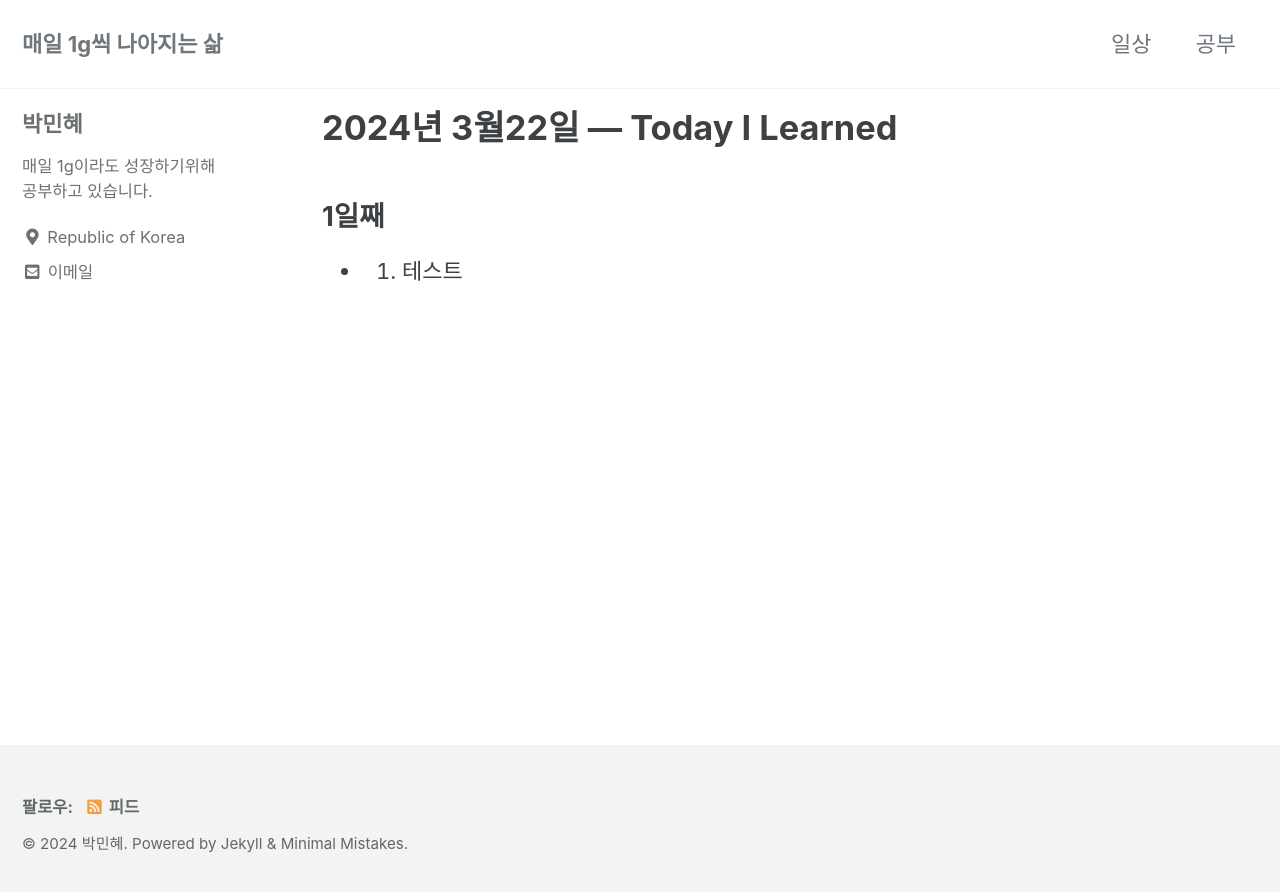
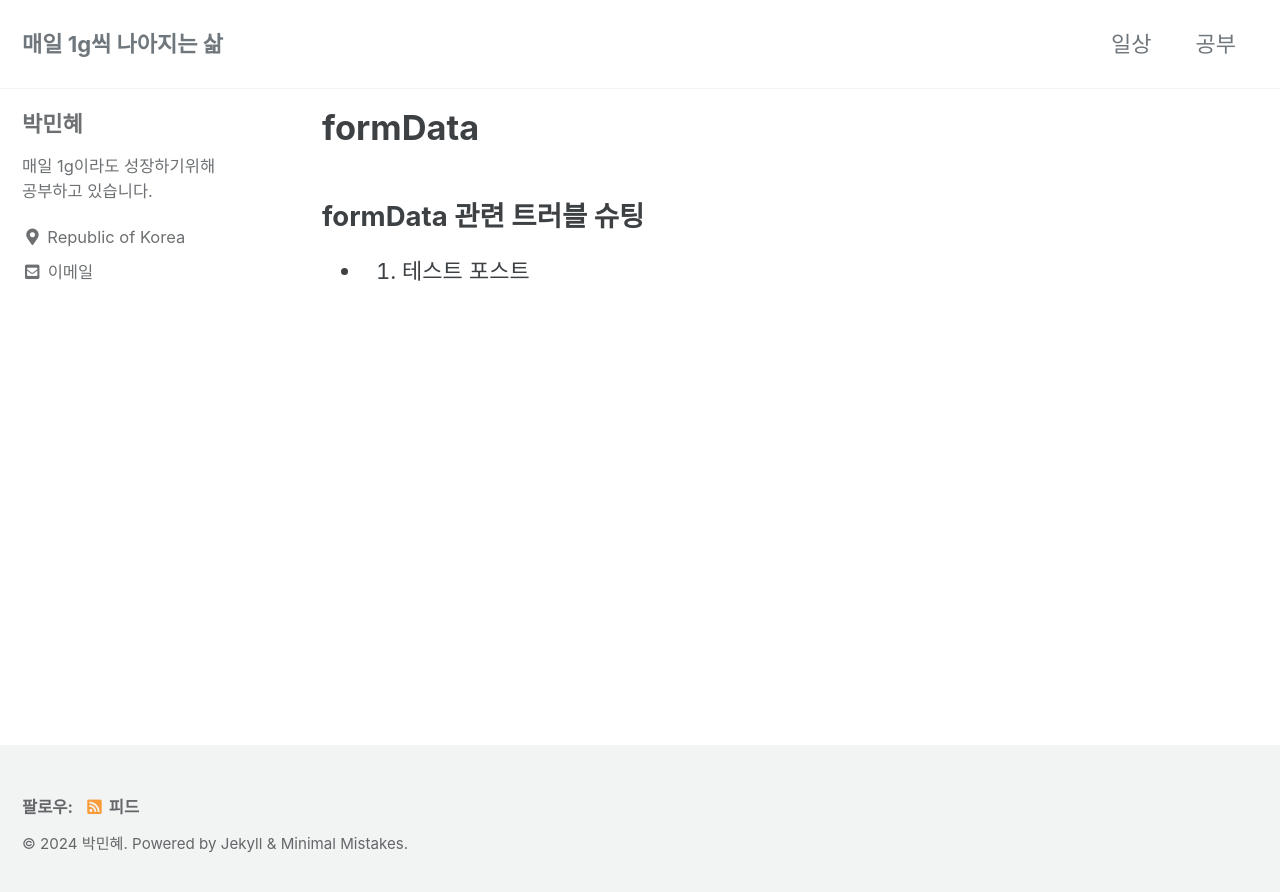
Before and after one commit to minhyepark-dev/minhyepark-dev.github.io, a Jekyll site: the page built from _posts/2024-03-22-TIL-48.md, in a window 1280 px wide. Shown: the top 892 px of the page. Built offline with Jekyll 4.4.1, drawn with Linux system fonts in a browser that asks for light colours; cached includes are drawn as plain includes.

```diff
--- a/_posts/2024-03-22-TIL-48.md
+++ b/_posts/2024-03-22-TIL-48.md
@@ -1,10 +1,10 @@
 ---
 layout: posts
-title: '2024년 3월22일 — Today I Learned'
-category: study
-tag: study,TIL,youtube_clone
+title: 'formData'
+category: trouble
+tag: company
 ---
 
-## 1일째
+## formData 관련 트러블 슈팅
 
-- 1. 테스트
+- 1. 테스트 포스트
```
Also changed, not shown: _pages/trouble-shooting.md (added, +7 -0 lines).
